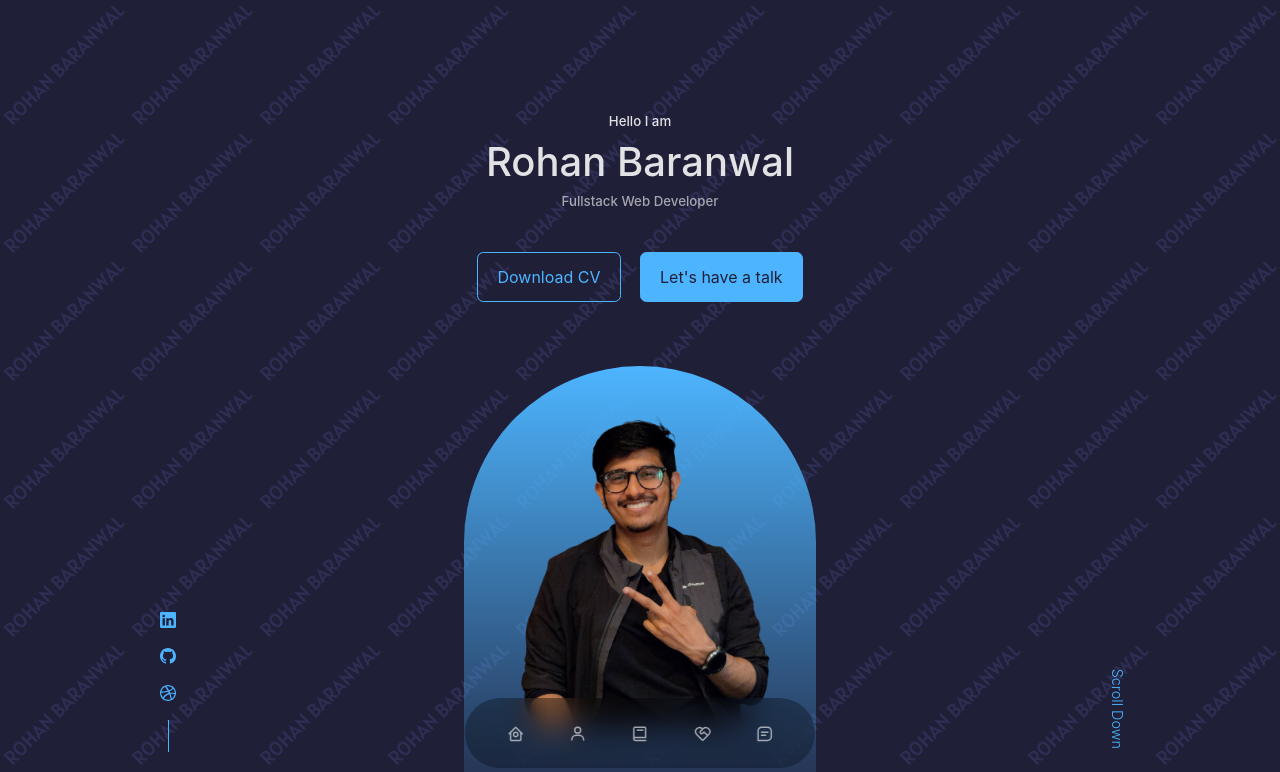
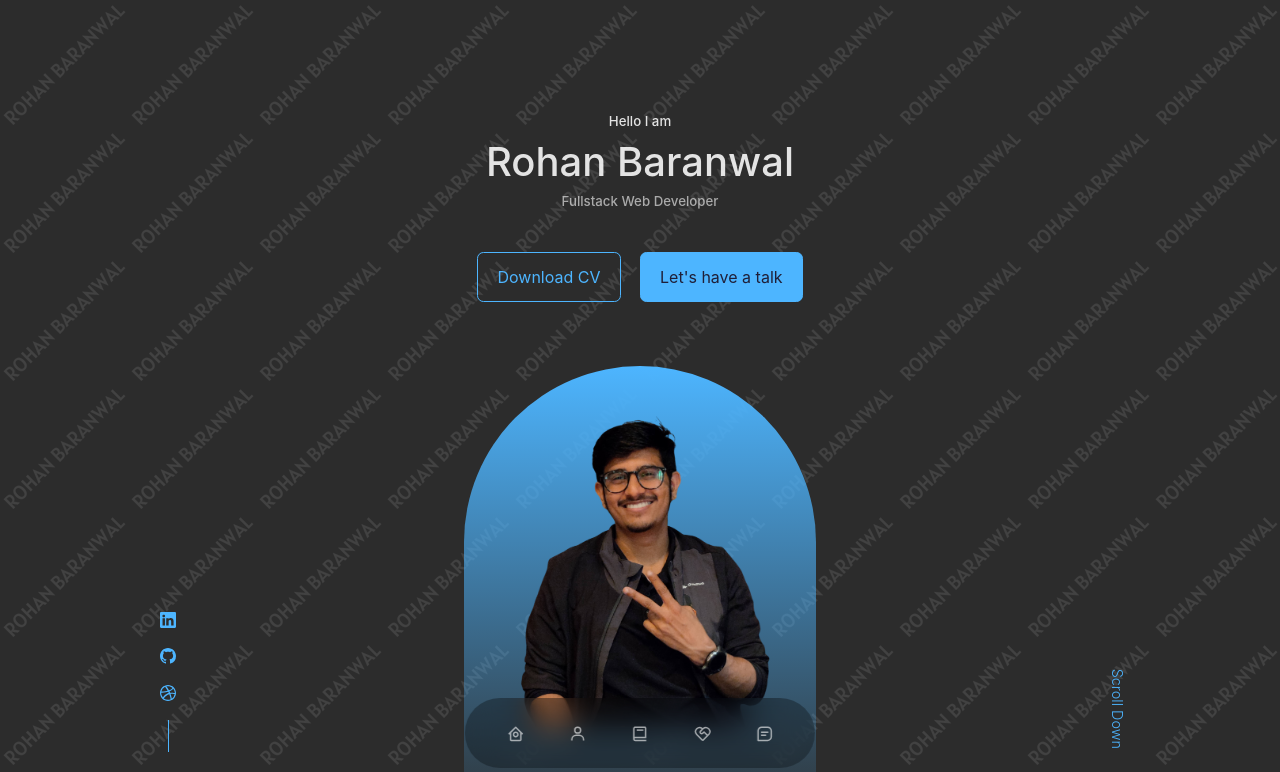
Before and after one commit to rohan-baranwal/REACT-portfolio, a React (Create React App) app: page / in a window 1280 px wide. Shown: the top 772 px of the page. Built offline with nearby package versions, Linux system fonts and the light colour scheme.

Commit message:
Background Color changed to black

```diff
--- a/src/index.css
+++ b/src/index.css
@@ -13,7 +13,8 @@
     "Helvetica Neue", sans-serif;
   -webkit-font-smoothing: antialiased;
   -moz-osx-font-smoothing: grayscale;
-  background-color: var(--color-bg);
+  /* background-color: var(--color-bg); */
+  background-color: #2c2c2c;
   color: var(--color-white-high);
   line-height: 1.5;
   /* background-image: url("../src/assets/bg\ \(3\).jpg");
```
